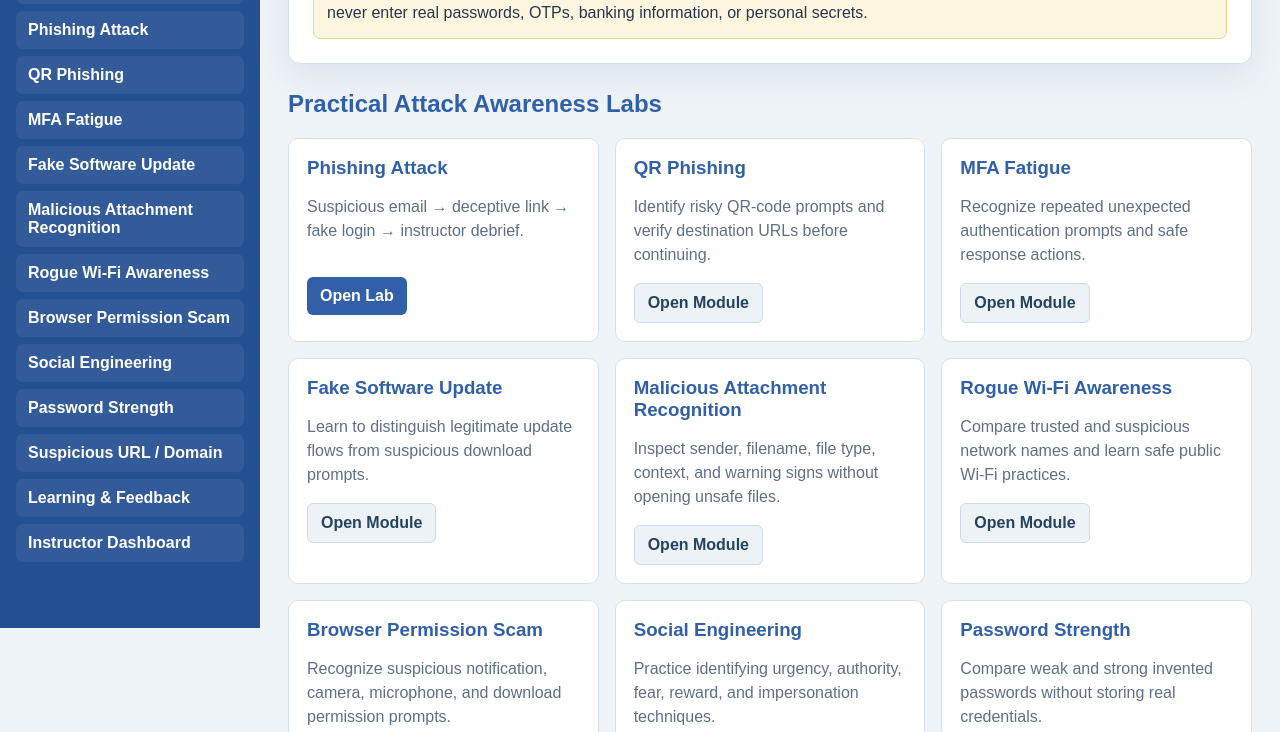
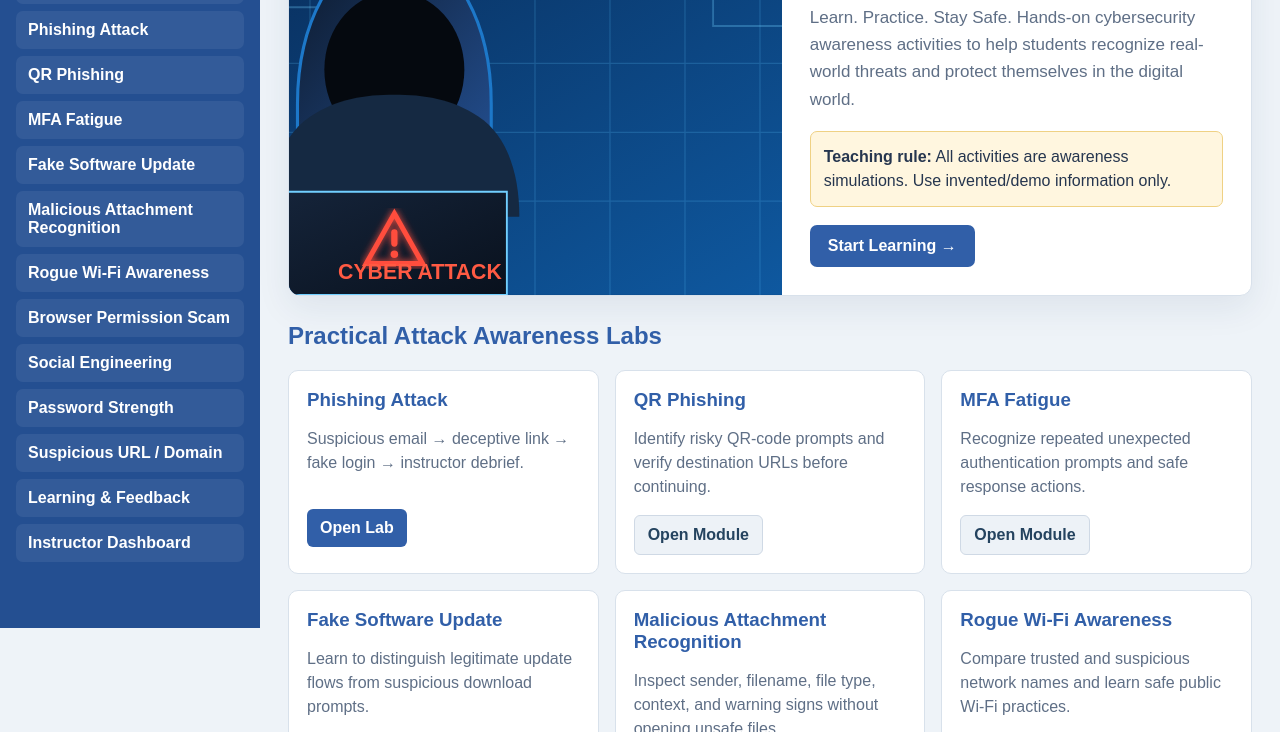
Before and after one commit to utas26/phishing-awareness-lab, a website: page index.html in a window 1280 px wide. Shown: the part 208-940 px from the top of the page. Drawn offline with Linux system fonts and the light colour scheme.

Commit message:
Add cybersecurity hacker hero image to homepage

```diff
--- a/index.html
+++ b/index.html
@@ -12,14 +12,14 @@ body{margin:0;background:var(--bg);font-family:Arial,Helvetica,sans-serif;color:
 .side{background:#244f91;color:#fff;padding:24px 16px;position:sticky;top:0;height:100vh;overflow:auto}
 .side h2{margin:0 0 8px}.side p{font-size:12px;color:#dce7f4;line-height:1.5}
 .nav{display:grid;gap:7px;margin-top:20px}.nav a{color:#fff;text-decoration:none;padding:10px 12px;border-radius:7px;background:rgba(255,255,255,.07);font-weight:700}.nav a:hover{background:rgba(255,255,255,.15)}
-.main{padding:28px}.hero{background:#fff;border:1px solid var(--line);border-radius:12px;padding:24px;box-shadow:0 12px 34px rgba(30,55,85,.08)}
+.main{padding:28px}.hero{background:#fff;border:1px solid var(--line);border-radius:12px;padding:0;box-shadow:0 12px 34px rgba(30,55,85,.08);overflow:hidden}.hero-grid{display:grid;grid-template-columns:1.05fr 1fr;align-items:stretch}.hero-art{background:#0a356b;min-height:360px}.hero-art img{width:100%;height:100%;object-fit:cover;display:block}.hero-copy{padding:28px;display:flex;flex-direction:column;justify-content:center}.hero-copy h1{font-size:38px;line-height:1.08}.hero-copy .lead{font-size:17px;line-height:1.6;color:#5f6f86;margin-top:14px}.hero-copy .cta{margin-top:18px}.hero-copy .cta a{display:inline-block;background:var(--blue);color:#fff;text-decoration:none;padding:12px 18px;border-radius:7px;font-weight:800}
 .brand{display:flex;align-items:center;gap:14px}.mark{width:64px;height:64px;border-radius:15px 31px 15px 31px;background:linear-gradient(145deg,#f5a21b 0 48%,#3156a6 48% 100%)}
 h1{margin:0;color:var(--blue)}.sub{color:#6b7890;margin-top:5px}
 .notice{margin-top:18px;background:#fff6df;border:1px solid #efd184;padding:13px;border-radius:7px;line-height:1.5}
 .grid{display:grid;grid-template-columns:repeat(3,minmax(0,1fr));gap:16px;margin-top:20px}.card{background:#fff;border:1px solid var(--line);border-radius:10px;padding:18px}.card h3{margin:0 0 8px;color:var(--blue)}.card p{color:#5f6f86;line-height:1.5;min-height:66px}.btn{display:inline-block;text-decoration:none;background:var(--blue);color:#fff;padding:10px 13px;border-radius:6px;font-weight:800}.btn.alt{background:#edf2f7;color:#24435f;border:1px solid #cfd9e5}
 .section{margin-top:26px}.section h2{color:var(--blue)}
 .quick{display:flex;gap:10px;flex-wrap:wrap}
-.site-footer{background:#183b6f;color:#fff;padding:16px 24px;text-align:center;font-weight:700;margin-top:26px}.site-footer span{color:#f4b332}@media(max-width:900px){.app{grid-template-columns:1fr}.side{height:auto;position:static}.grid{grid-template-columns:1fr 1fr}}
+.site-footer{background:#183b6f;color:#fff;padding:16px 24px;text-align:center;font-weight:700;margin-top:26px}.site-footer span{color:#f4b332}@media(max-width:900px){.app{grid-template-columns:1fr}.side{height:auto;position:static}.grid{grid-template-columns:1fr 1fr}.hero-grid{grid-template-columns:1fr}.hero-art{min-height:280px}}
 @media(max-width:600px){.grid{grid-template-columns:1fr}.main{padding:16px}}
 </style>
 </head>
@@ -48,8 +48,15 @@ h1{margin:0;color:var(--blue)}.sub{color:#6b7890;margin-top:5px}
 
 <main class="main">
 <section class="hero">
-<div class="brand"><div class="mark"></div><div><h1>Practical Security Learning Hub</h1><div class="sub">Cybersecurity concepts through safe real-time classroom simulations</div></div></div>
-<div class="notice"><b>Teaching rule:</b> All activities are awareness simulations. Students should use invented/demo information only and should never enter real passwords, OTPs, banking information, or personal secrets.</div>
+<div class="hero-grid">
+  <div class="hero-art"><img src="/frontpage-hacker.svg" alt="Cybersecurity awareness illustration with a hooded attacker silhouette and cyber threat indicators"></div>
+  <div class="hero-copy">
+    <div class="brand"><div class="mark"></div><div><h1>Practical Security Learning Hub</h1><div class="sub">UTAS-Ibra</div></div></div>
+    <div class="lead">Learn. Practice. Stay Safe. Hands-on cybersecurity awareness activities to help students recognize real-world threats and protect themselves in the digital world.</div>
+    <div class="notice"><b>Teaching rule:</b> All activities are awareness simulations. Use invented/demo information only.</div>
+    <div class="cta"><a href="/phishing.html">Start Learning →</a></div>
+  </div>
+</div>
 </section>
 
 <section class="section">
```
